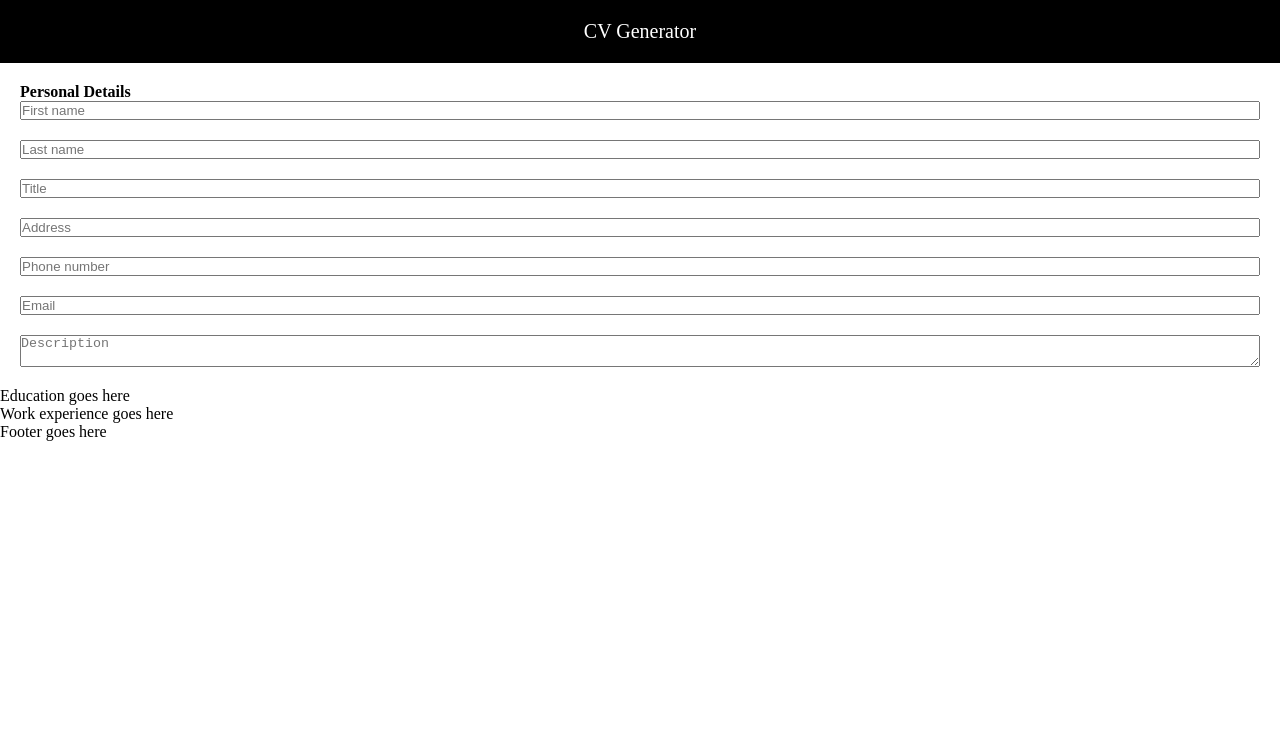
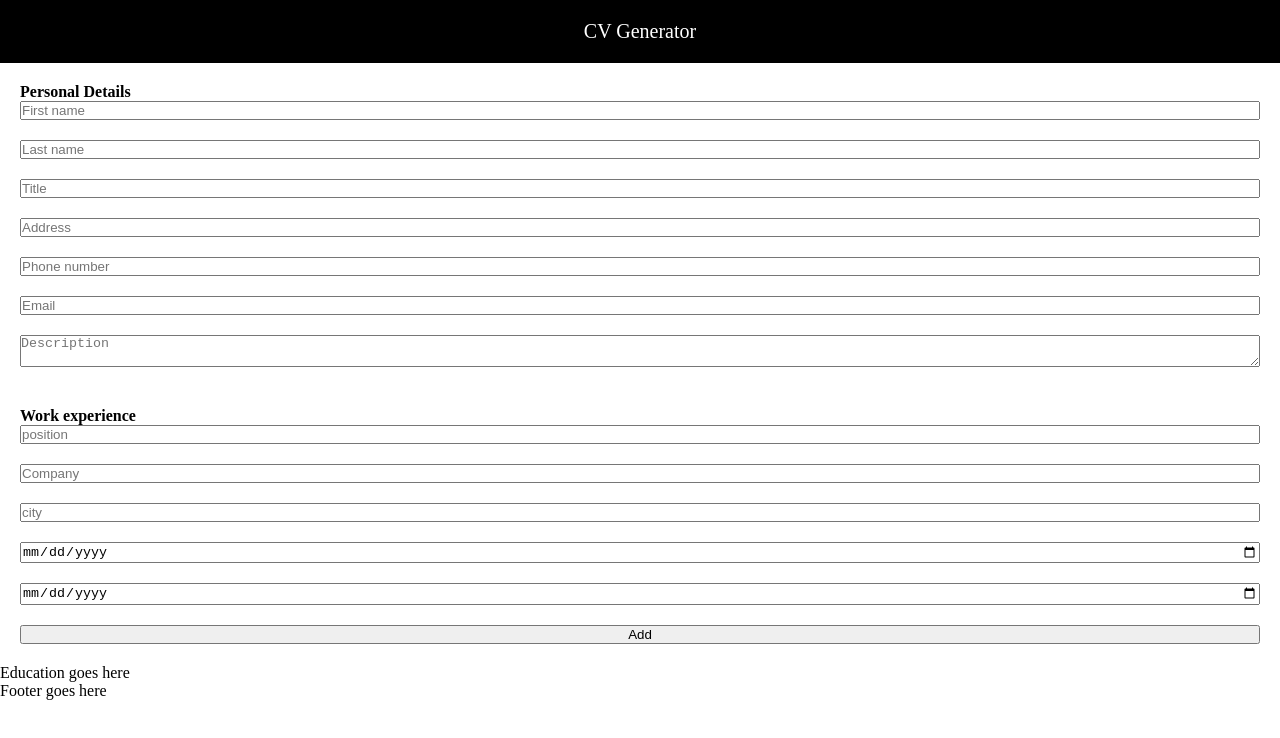
Before and after one commit to KenImade/cv-app, a React (Create React App) app: page / in a window 1280 px wide. Shown: the top 738 px of the page. Built offline with nearby package versions, Linux system fonts and the light colour scheme.

Commit message:
work experience functionality

```diff
--- a/src/components/CV.js
+++ b/src/components/CV.js
@@ -8,6 +8,7 @@ class CV extends Component {
     constructor() {
         super()
         this.state = {
+            personalInfo: {
                 firstName: "",
                 lastName: "",
                 title: "",
@@ -15,10 +16,20 @@ class CV extends Component {
                 phoneNumber: "",
                 email: "",
                 description: ""
+            },
+            workInfoList: [],
+            workInfo: {
+                position: "",
+                company: "",
+                city: "",
+                startDate: "",
+                finishDate: ""
+            }
         };
 
         this.handleInput = this.handleInput.bind(this)
         this.handleSubmit = this.handleSubmit.bind(this)
+        this.handleAdd = this.handleAdd.bind(this)
     }
 
     handleSubmit(event) {
@@ -26,13 +37,39 @@ class CV extends Component {
         console.log(this.state)
     }
 
+    handleAdd(event) {
+        event.preventDefault()
+        this.setState((prevState) => {
+            let newState = {...prevState}
+            let newWorkInfo = {
+                position: "",
+                company: "",
+                city: "",
+                startDate: "",
+                finishDate: ""
+            }
+            newState.workInfoList = prevState.workInfoList.concat(prevState.workInfo)
+            newState.workInfo = newWorkInfo;
+            // console.log(prevState)
+            // console.log(newState)
+            return newState
+        })
+    }
+
     handleInput(event) {
         console.log(event.target.name)
         console.log(event.target.value)
         const {name, value} = event.target
-        this.setState(() => {
-            return {
-                [name]: value
+        this.setState((prevState) => {
+
+            if(name in prevState.personalInfo) {
+                let personalInfo = { ...prevState.personalInfo};
+                personalInfo[name] = value
+                return {personalInfo}
+            } else if (name in prevState.workInfo) {
+                let workInfo = {...prevState.workInfo};
+                workInfo[name] = value
+                return {workInfo}
             }
         })
     }
@@ -40,9 +77,9 @@ class CV extends Component {
     render() {
         return (
             <main>
-                <PersonalDetails info={this.state} getInput={this.handleInput} />
+                <PersonalDetails info={this.state.personalInfo} getInput={this.handleInput} />
+                <WorkExperience info={this.state.workInfo} getInput={this.handleInput} add={this.handleAdd}/>
                 <Education  />
-                <WorkExperience />
             </main>
         )
     }
--- a/src/components/WorkExperience.js
+++ b/src/components/WorkExperience.js
@@ -1,11 +1,55 @@
 import React, { Component } from "react";
+import "../styles/WorkExperience.css";
 
 class WorkExperience extends Component {
 
     render() {
+        const {position, company, city, startDate, finishDate} = this.props.info
+        const today = new Date()
+        console.log(today)
         return (
-            <section>
-                <p>Work experience goes here</p>
+            <section className="work--experience">
+                <h4 className="work--experience--title">Work experience</h4>
+                <div className="work--experience--form">
+                    <input
+                        type="text"
+                        placeholder="position"
+                        name="position"
+                        onChange={this.props.getInput}
+                        value={position}
+                    />
+                    <input
+                        type="text"
+                        placeholder="Company"
+                        name="company"
+                        onChange={this.props.getInput}
+                        value={company}
+                    />
+                    <input
+                        type="text"
+                        placeholder="city"
+                        name="city"
+                        onChange={this.props.getInput}
+                        value={city}
+                    />
+                    <input
+                        type="date"
+                        placeholder="Start Date"
+                        name="startDate"
+                        onChange={this.props.getInput}
+                        value={startDate}
+                    />
+                    <input
+                        type="date"
+                        placeholder="Finish Date"
+                        name="finishDate"
+                        onChange={this.props.getInput}
+                        value={finishDate}
+                    />
+
+                    <button onClick={this.props.add}>Add</button>
+                </div>
+
             </section>
         )
     }
--- a/src/styles/WorkExperience.css
+++ b/src/styles/WorkExperience.css
@@ -0,0 +1,9 @@
+.work--experience {
+    padding: 20px;
+}
+
+.work--experience--form {
+    display: flex;
+    flex-direction: column;
+    gap: 20px;
+}
```
Lines whose indentation alone changed are shown as unchanged.
